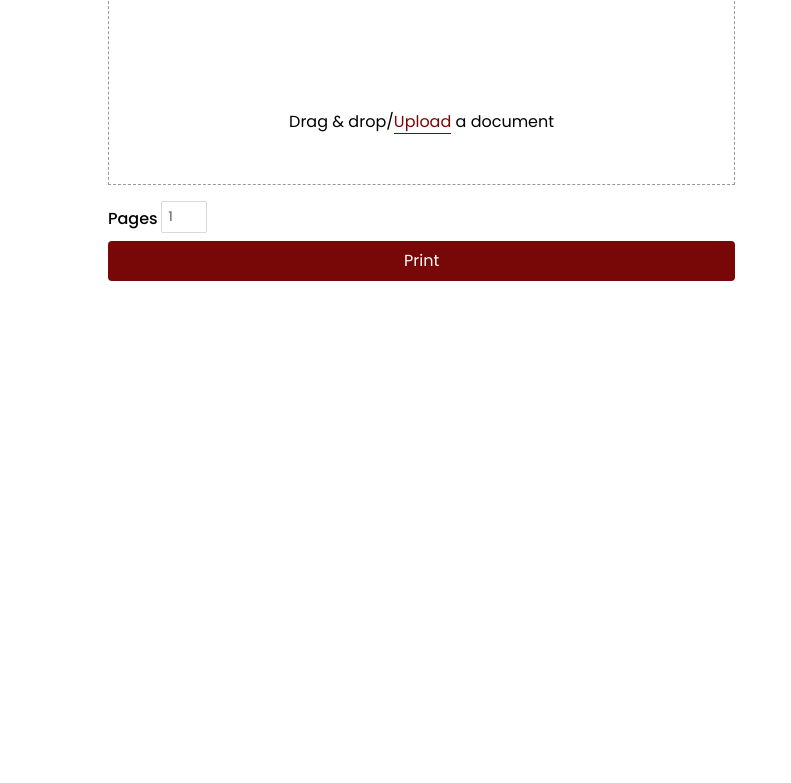
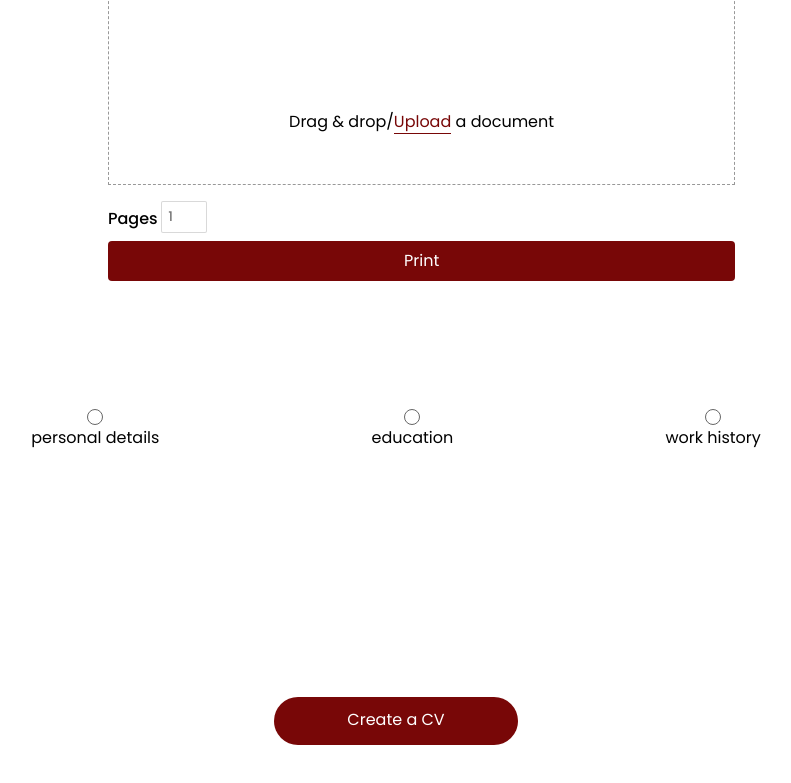
Before and after one commit to HandsomeSphe/M-N-Internet-cafe-website, a plain HTML site: page Index.html in a window 1280 px wide. Shown: the part 3846-4629 px from the top of the page, without its empty margins (244-1035 px from the left). Before the commit the page ends 4175 px from the top, so only its background shows below. Drawn offline with Linux system fonts and the light colour scheme.

Commit message:
added the few changes and create cv page

```diff
--- a/Index.html
+++ b/Index.html
@@ -184,6 +184,25 @@
     <div class="printOut__button">Print</div>
   </section>
 
+  <!--This is the create a CV page-->
+  <section class="createCV">
+    <div class="progressBar">
+      <div class="progressBar__personal">
+        <div class="personal here"></div>
+        <div class="term">personal details</div>
+      </div>
+
+      <div class="progressBar__education">
+        <div class="education"></div>
+        <div class="term2">education</div>
+      </div>
+      <div class="progressBar__work">
+        <div class="work"></div>
+        <div class="term">work history</div>
+      </div>
+    </div>
+    <div class="createCV__btn">Create a CV</div>
+  </section>
   <!--This is the link to JavaScript page-->
   <script src="script.js"></script>
 </body>
--- a/sass/_cards.scss
+++ b/sass/_cards.scss
@@ -2,7 +2,7 @@
   width: 100%;
   height: 120vh;
   background-image: url("/Images/bg.jpg");
-  position: relative !important;
+  position: relative;
   padding-top: 7rem;
 
   &__heading {
--- a/sass/_creatCV.scss
+++ b/sass/_creatCV.scss
@@ -0,0 +1,41 @@
+.createCV {
+  width: 100%;
+  height: 100vh;
+  position: relative;
+  display: flex;
+  padding: 5rem 2rem;
+  flex-direction: column;
+  align-items: center;
+  &__btn {
+    width: 20%;
+    height: 3rem;
+    background-color: #780707;
+    color: white;
+    border-radius: 50px;
+    text-align: center;
+    padding: 0.6rem 0;
+    cursor: pointer;
+  }
+}
+.progressBar {
+  display: flex;
+  justify-content: space-between;
+  width: 60%;
+  height: 3rem;
+  margin: 0 0 15rem 0;
+  &__education,
+  &__work,
+  &__personal {
+    display: flex;
+    flex-direction: column;
+    align-items: center;
+  }
+}
+.personal,
+.education,
+.work {
+  width: 1rem;
+  height: 1rem;
+  border: 1px solid #666;
+  border-radius: 50px;
+}
--- a/sass/_homePage.scss
+++ b/sass/_homePage.scss
@@ -2,7 +2,7 @@
   max-width: 100%;
   height: 92vh;
   display: flex;
-  position: relative !important;
+  position: relative;
   &__text {
     flex: 0 0 50%;
     width: 100%;
```
Also changed, not shown: sass/style.css, 1 other file.
